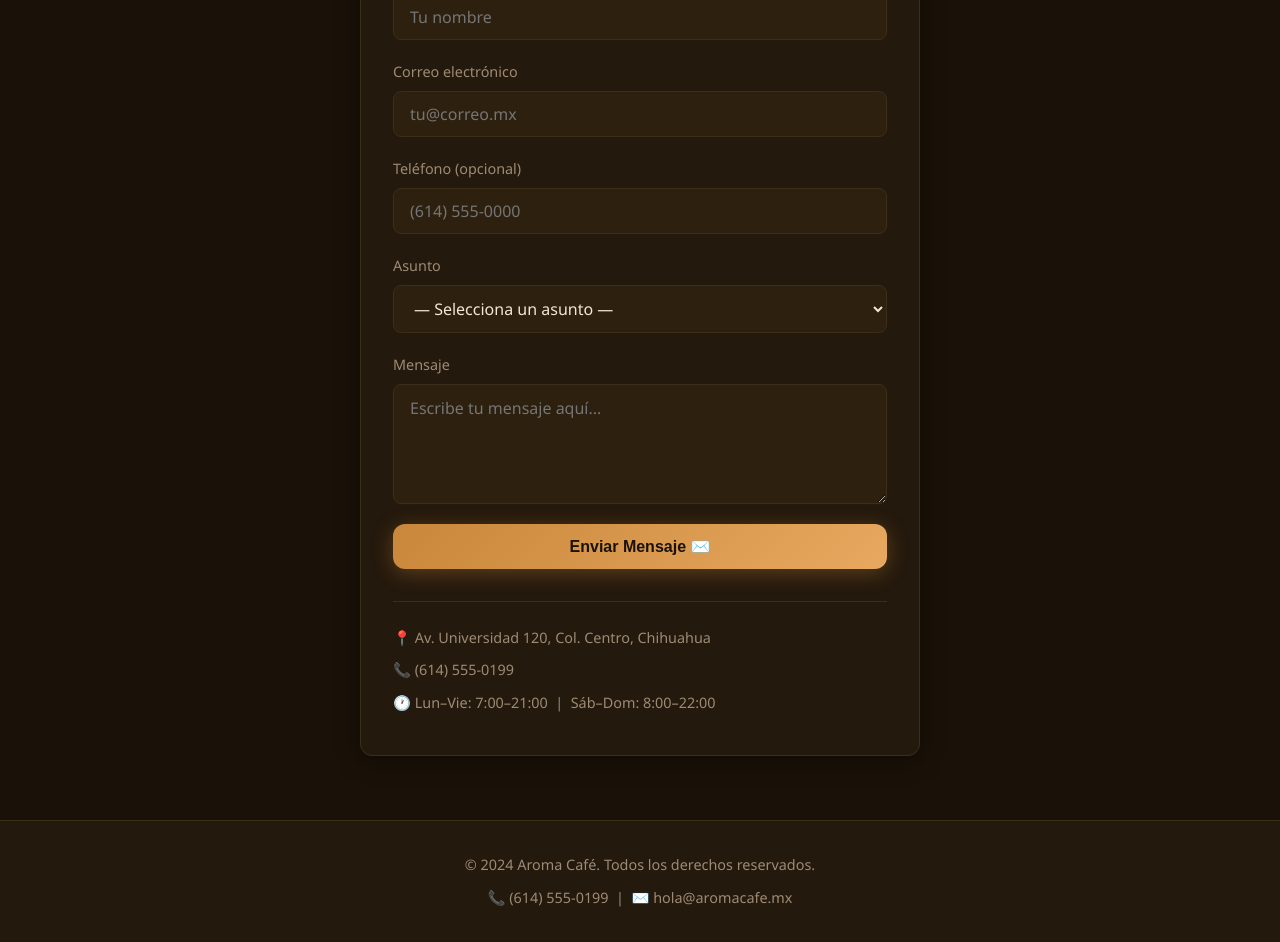
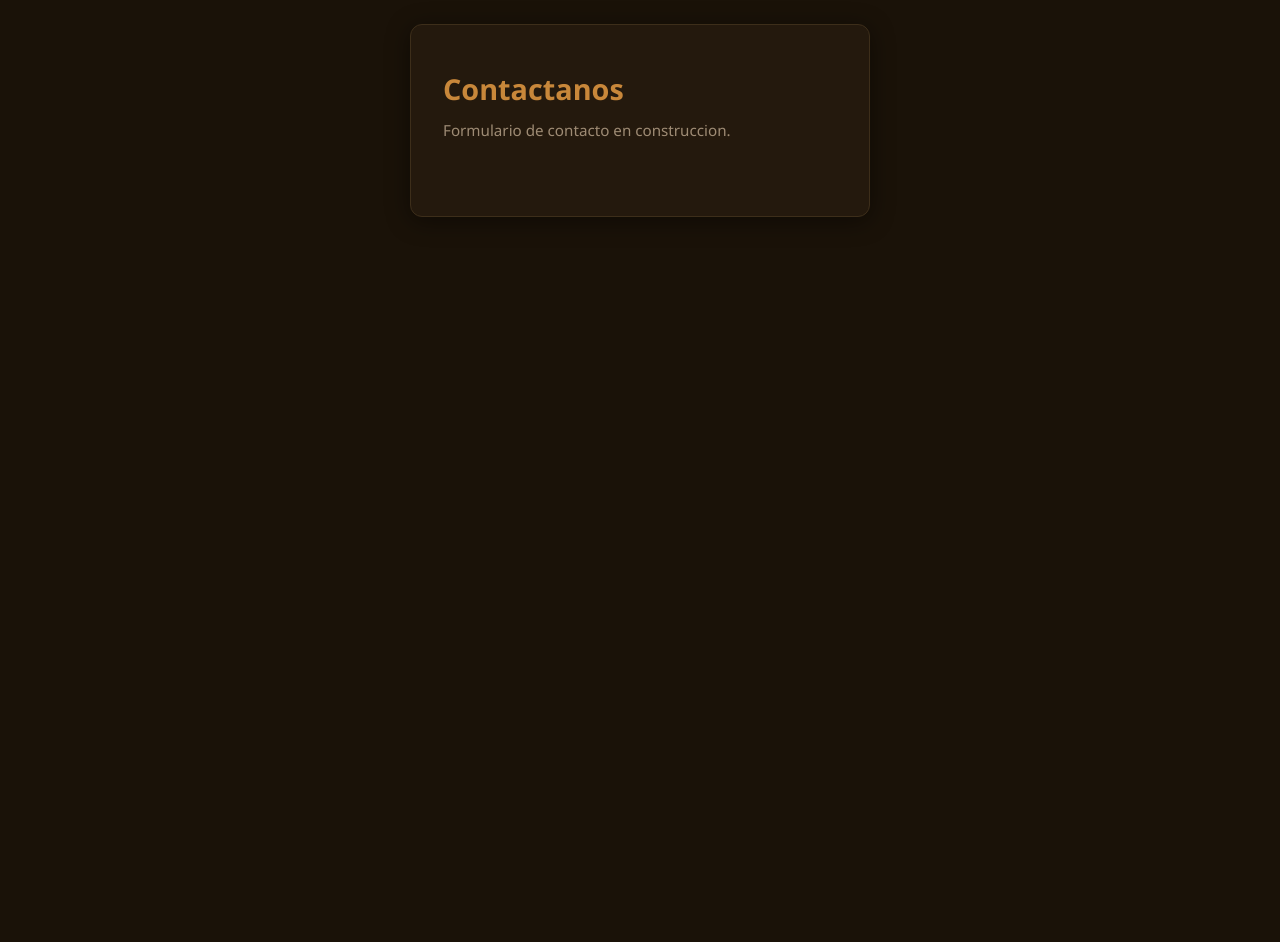
Before and after one commit to RD224/aroma-cafe-web, a plain HTML site: page contact.html in a window 1280 px wide. Shown: the part 353-1295 px from the top of the page. After the commit the page ends 874 px from the top, so only its background shows below. Drawn offline with Linux system fonts and the light colour scheme.

Commit message:
feat: add contact page base structure

```diff
--- a/contact.html
+++ b/contact.html
@@ -3,102 +3,20 @@
 <head>
   <meta charset="UTF-8" />
   <meta name="viewport" content="width=device-width, initial-scale=1.0" />
-  <meta name="description" content="Contáctanos en Aroma Café. Estamos aquí para responder tus preguntas, reservaciones y sugerencias." />
-  <title>Contacto | Aroma Café</title>
+  <title>Contacto | Aroma Cafe</title>
   <link rel="stylesheet" href="css/styles.css" />
 </head>
 <body>
-
   <header class="site-header">
     <div class="container header-inner">
-      <a href="index.html" class="logo">☕ Aroma Café</a>
-      <nav class="main-nav">
-        <ul>
-          <li><a href="index.html">Inicio</a></li>
-          <li><a href="menu.html">Menú</a></li>
-          <li><a href="login.html">Acceso</a></li>
-          <li><a href="contact.html">Contacto</a></li>
-        </ul>
-      </nav>
+      <a href="index.html" class="logo">Aroma Cafe</a>
     </div>
   </header>
-
   <main class="form-section">
-    <div class="form-card" style="max-width:560px;">
-      <h1>📬 Contáctanos</h1>
-      <p class="subtitle">¿Tienes preguntas, sugerencias o quieres hacer una reservación? Escríbenos.</p>
-
-      <form id="contact-form" action="#" method="post" novalidate>
-        <div class="form-group">
-          <label for="contact-name">Nombre completo</label>
-          <input
-            type="text"
-            id="contact-name"
-            name="name"
-            placeholder="Tu nombre"
-            autocomplete="name"
-            required
-          />
-        </div>
-        <div class="form-group">
-          <label for="contact-email">Correo electrónico</label>
-          <input
-            type="email"
-            id="contact-email"
-            name="email"
-            placeholder="tu@correo.mx"
-            autocomplete="email"
-            required
-          />
-        </div>
-        <div class="form-group">
-          <label for="contact-phone">Teléfono (opcional)</label>
-          <input
-            type="tel"
-            id="contact-phone"
-            name="phone"
-            placeholder="(614) 555-0000"
-            autocomplete="tel"
-          />
-        </div>
-        <div class="form-group">
-          <label for="contact-subject">Asunto</label>
-          <select id="contact-subject" name="subject">
-            <option value="">— Selecciona un asunto —</option>
-            <option value="reservacion">Reservación de espacio</option>
-            <option value="pedido">Pedido especial / catering</option>
-            <option value="sugerencia">Sugerencia</option>
-            <option value="otro">Otro</option>
-          </select>
-        </div>
-        <div class="form-group">
-          <label for="contact-message">Mensaje</label>
-          <textarea
-            id="contact-message"
-            name="message"
-            placeholder="Escribe tu mensaje aquí..."
-            required
-          ></textarea>
-        </div>
-        <button type="submit" class="btn btn-primary" id="contact-submit" style="width:100%;">
-          Enviar Mensaje ✉️
-        </button>
-      </form>
-
-      <div style="margin-top:2rem; border-top:1px solid var(--color-border); padding-top:1.5rem;">
-        <p style="color:var(--color-muted); font-size:0.9rem; margin-bottom:0.5rem;">📍 Av. Universidad 120, Col. Centro, Chihuahua</p>
-        <p style="color:var(--color-muted); font-size:0.9rem; margin-bottom:0.5rem;">📞 (614) 555-0199</p>
-        <p style="color:var(--color-muted); font-size:0.9rem;">🕐 Lun–Vie: 7:00–21:00 &nbsp;|&nbsp; Sáb–Dom: 8:00–22:00</p>
-      </div>
+    <div class="form-card">
+      <h1>Contactanos</h1>
+      <p class="subtitle">Formulario de contacto en construccion.</p>
     </div>
   </main>
-
-  <footer class="site-footer">
-    <div class="container footer-inner">
-      <p>&copy; 2024 Aroma Café. Todos los derechos reservados.</p>
-      <p>📞 <span id="footer-phone">(614) 555-0199</span> &nbsp;|&nbsp; ✉️ hola@aromacafe.mx</p>
-    </div>
-  </footer>
-
 </body>
 </html>
```
